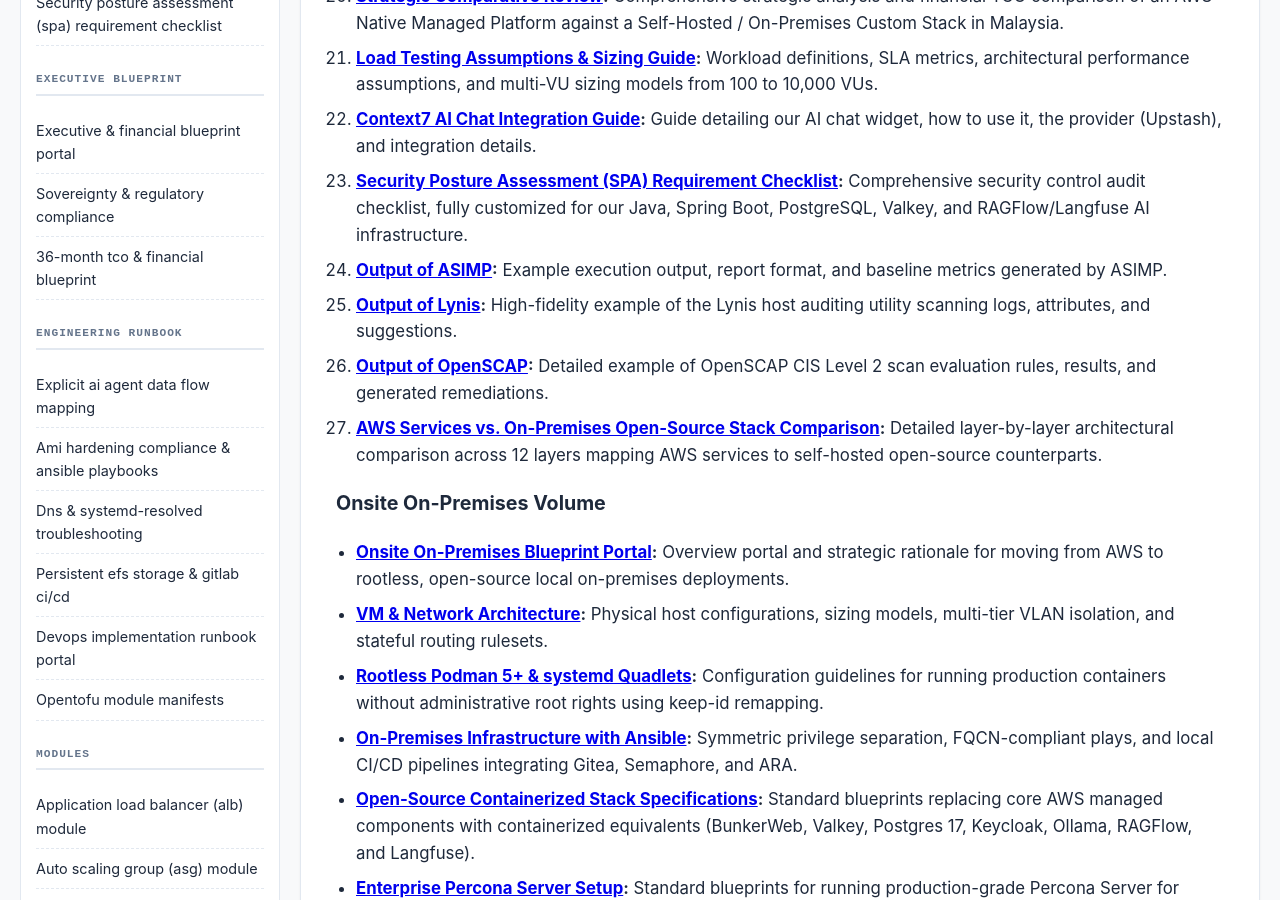
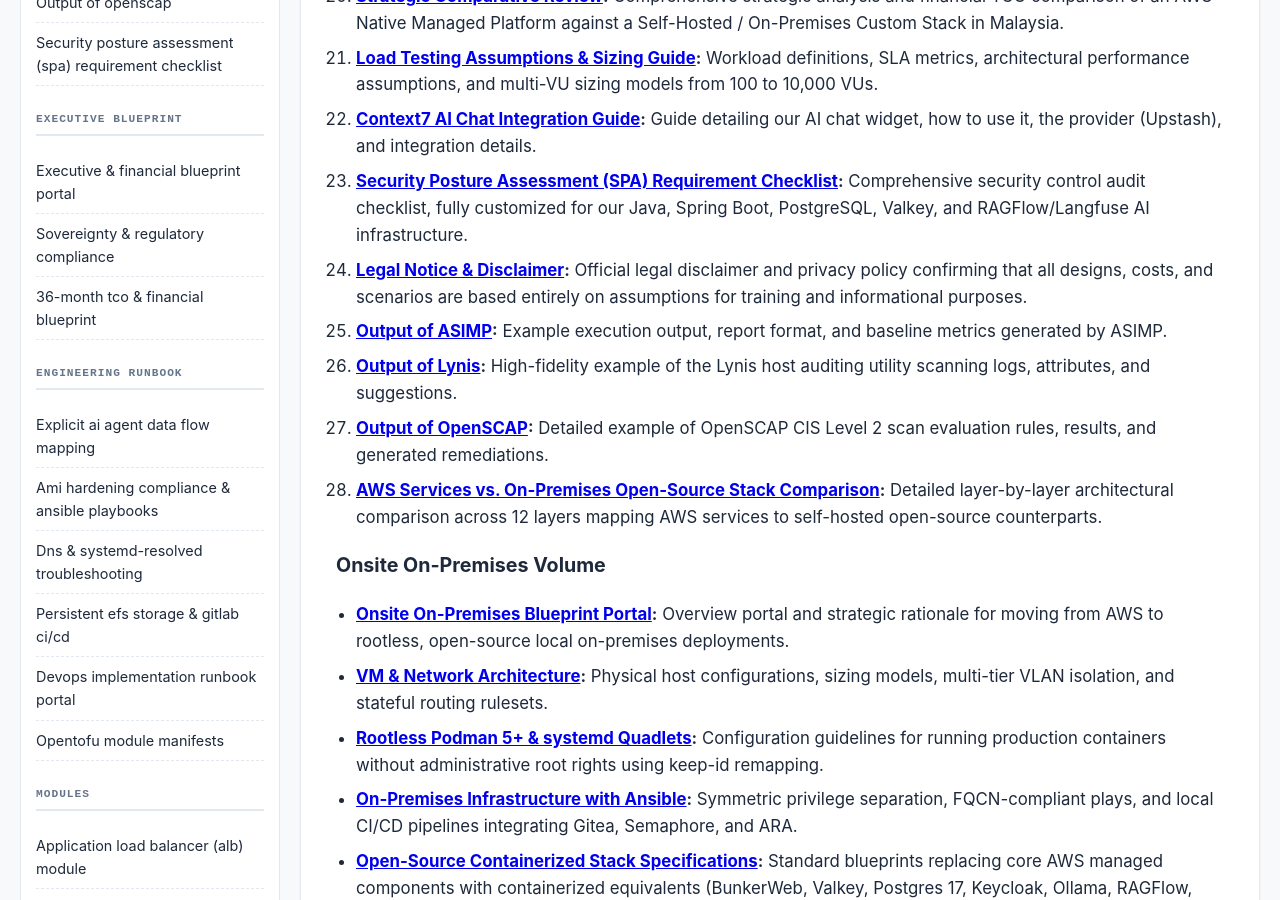
Before and after one commit to SongketMail/aws-3tier-deployment-for-ai-infra, a Jekyll site: the page built from docs/index.md, in a window 1280 px wide and 900 px high, scrolled down 2502 px. Built offline with Jekyll 4.4.1, drawn with Linux system fonts in a browser that asks for light colours; a script that is not in the unit is left out; some of the changed text lies outside the part shown.

Commit message:
feat: add comprehensive legal notice, critical assumptions, and privacy disclaimer
- Created docs/legal-notice.md detailing educational purposes, critical assumptions, privacy protection under PDPA, and liability disclaimers.
- Added Legal Notice and Disclaimer link to layout footer in docs/_layouts/default.html.
- Registered Legal Notice page in docs/_config.yml navigation.
- Integrated references and descriptions across index.md, README.md, and llms.txt.
- Registered Legal Notice URL in sitemap.txt and sitemap.xml.
- Included legal-notice.md in docs/print_all.md for print and PDF compilation.
- Executed scripts/prepare_docs.py to verify OKF v0.1 compliant YAML headers.

Co-authored-by: google-labs-jules[bot] <161369871+google-labs-jules[bot]@users.noreply.github.com>

```diff
--- a/docs/_config.yml
+++ b/docs/_config.yml
@@ -37,3 +37,5 @@ navbar:
     url: "/context7.html"
   - title: "SPA Checklist"
     url: "/audits/security-posture-assessment.html"
+  - title: "Legal Notice"
+    url: "/legal-notice.html"
--- a/docs/_layouts/default.html
+++ b/docs/_layouts/default.html
@@ -150,7 +150,7 @@
     <!-- GRID AREA: FOOTER -->
     <div id="footer">
       <div class="lab-footer-wrap" style="padding: 15px 0; border-top: 1px solid var(--lab-border);">
-        CmsForNerd Infrastructure: <a href="https://linuxmalaysia.com" style="display: inline; border: none; color: var(--lab-purple);">linuxmalaysia.com</a><br>
+        CmsForNerd Infrastructure: <a href="https://linuxmalaysia.com" style="display: inline; border: none; color: var(--lab-purple);">linuxmalaysia.com</a> &bull; <a href="{{ '/legal-notice.html' | relative_url }}" style="display: inline; border: none; color: var(--lab-purple);">Legal Notice & Disclaimer</a><br>
         Copyright &copy; 2005 - 2026 Harisfazillah Jamel<br>
         [ REL: 3.5.1 ] | [ STD: RFC_9116 ] | [ ENV: OPENTOFU_1.6 ] | [ VIEW: STANDARD ]<br>
         Rendered: Statically Compiled at Build-time | MEM: 0 KB (Zero-runtime database-free)
--- a/docs/index.md
+++ b/docs/index.md
@@ -52,10 +52,11 @@ Explore different sections of our infrastructure documentation:
 21. **[Load Testing Assumptions & Sizing Guide](load-test-assumptions.html):** Workload definitions, SLA metrics, architectural performance assumptions, and multi-VU sizing models from 100 to 10,000 VUs.
 22. **[Context7 AI Chat Integration Guide](context7.html):** Guide detailing our AI chat widget, how to use it, the provider (Upstash), and integration details.
 23. **[Security Posture Assessment (SPA) Requirement Checklist](audits/security-posture-assessment.html):** Comprehensive security control audit checklist, fully customized for our Java, Spring Boot, PostgreSQL, Valkey, and RAGFlow/Langfuse AI infrastructure.
-24. **[Output of ASIMP](audits/asimp-output.html):** Example execution output, report format, and baseline metrics generated by ASIMP.
-25. **[Output of Lynis](audits/lynis-output.html):** High-fidelity example of the Lynis host auditing utility scanning logs, attributes, and suggestions.
-26. **[Output of OpenSCAP](audits/openscap-output.html):** Detailed example of OpenSCAP CIS Level 2 scan evaluation rules, results, and generated remediations.
-27. **[AWS Services vs. On-Premises Open-Source Stack Comparison](aws-vs-onprem-stack-comparison.html):** Detailed layer-by-layer architectural comparison across 12 layers mapping AWS services to self-hosted open-source counterparts.
+24. **[Legal Notice & Disclaimer](legal-notice.html):** Official legal disclaimer and privacy policy confirming that all designs, costs, and scenarios are based entirely on assumptions for training and informational purposes.
+25. **[Output of ASIMP](audits/asimp-output.html):** Example execution output, report format, and baseline metrics generated by ASIMP.
+26. **[Output of Lynis](audits/lynis-output.html):** High-fidelity example of the Lynis host auditing utility scanning logs, attributes, and suggestions.
+27. **[Output of OpenSCAP](audits/openscap-output.html):** Detailed example of OpenSCAP CIS Level 2 scan evaluation rules, results, and generated remediations.
+28. **[AWS Services vs. On-Premises Open-Source Stack Comparison](aws-vs-onprem-stack-comparison.html):** Detailed layer-by-layer architectural comparison across 12 layers mapping AWS services to self-hosted open-source counterparts.
 
 ### Onsite On-Premises Volume
 - **[Onsite On-Premises Blueprint Portal](onprem/index.html):** Overview portal and strategic rationale for moving from AWS to rootless, open-source local on-premises deployments.
--- a/llms.txt
+++ b/llms.txt
@@ -36,6 +36,7 @@ This index is curated specifically for AI agents, Large Language Models (LLMs),
 - [Load Testing Assumptions & Sizing Guide](docs/load-test-assumptions.md) : Workload definitions, SLA metrics, architectural performance assumptions, and multi-VU sizing models from 100 to 10,000 VUs.
 - [Context7 AI Chat Integration Guide](docs/context7.md) : Detailed guide explaining our floating AI chat assistant widget, how to use it, and background info about Context7 and Upstash.
 - [Security Posture Assessment (SPA) Checklist](docs/audits/security-posture-assessment.md) : Comprehensive security control audit checklist, fully customized for our Java, Spring Boot, PostgreSQL, Valkey, and RAGFlow/Langfuse AI infrastructure.
+- [Legal Notice & Disclaimer](docs/legal-notice.md) : Comprehensive official legal disclaimer and privacy policy confirming that all designs, costs, and scenarios are based entirely on assumptions for training and informational purposes.
 - [Output of ASIMP](docs/audits/asimp-output.md) : Example execution output, report format, and baseline metrics generated by ASIMP.
 - [Output of Lynis](docs/audits/lynis-output.md) : High-fidelity example of the Lynis host auditing utility scanning logs, attributes, and suggestions.
 - [Output of OpenSCAP](docs/audits/openscap-output.md) : Detailed example of OpenSCAP CIS Level 2 scan evaluation rules, results, and generated remediations.
--- a/sitemap.txt
+++ b/sitemap.txt
@@ -32,3 +32,4 @@ https://songketmail.github.io/aws-3tier-deployment-for-ai-infra/architecture.htm
 https://songketmail.github.io/aws-3tier-deployment-for-ai-infra/antigravity-skills.html
 https://songketmail.github.io/aws-3tier-deployment-for-ai-infra/ragflow-langfuse.html
 https://songketmail.github.io/aws-3tier-deployment-for-ai-infra/gitlab-efs-cicd.html
+https://songketmail.github.io/aws-3tier-deployment-for-ai-infra/legal-notice.html
--- a/sitemap.xml
+++ b/sitemap.xml
@@ -204,4 +204,10 @@
     <changefreq>monthly</changefreq>
     <priority>0.8</priority>
   </url>
+  <url>
+    <loc>https://songketmail.github.io/aws-3tier-deployment-for-ai-infra/legal-notice.html</loc>
+    <lastmod>2026-08-11</lastmod>
+    <changefreq>monthly</changefreq>
+    <priority>0.5</priority>
+  </url>
 </urlset>
```
Also changed, not shown: docs/legal-notice.md (added, +61 -0 lines), docs/print_all.md (+1 -1 lines), README.md.
